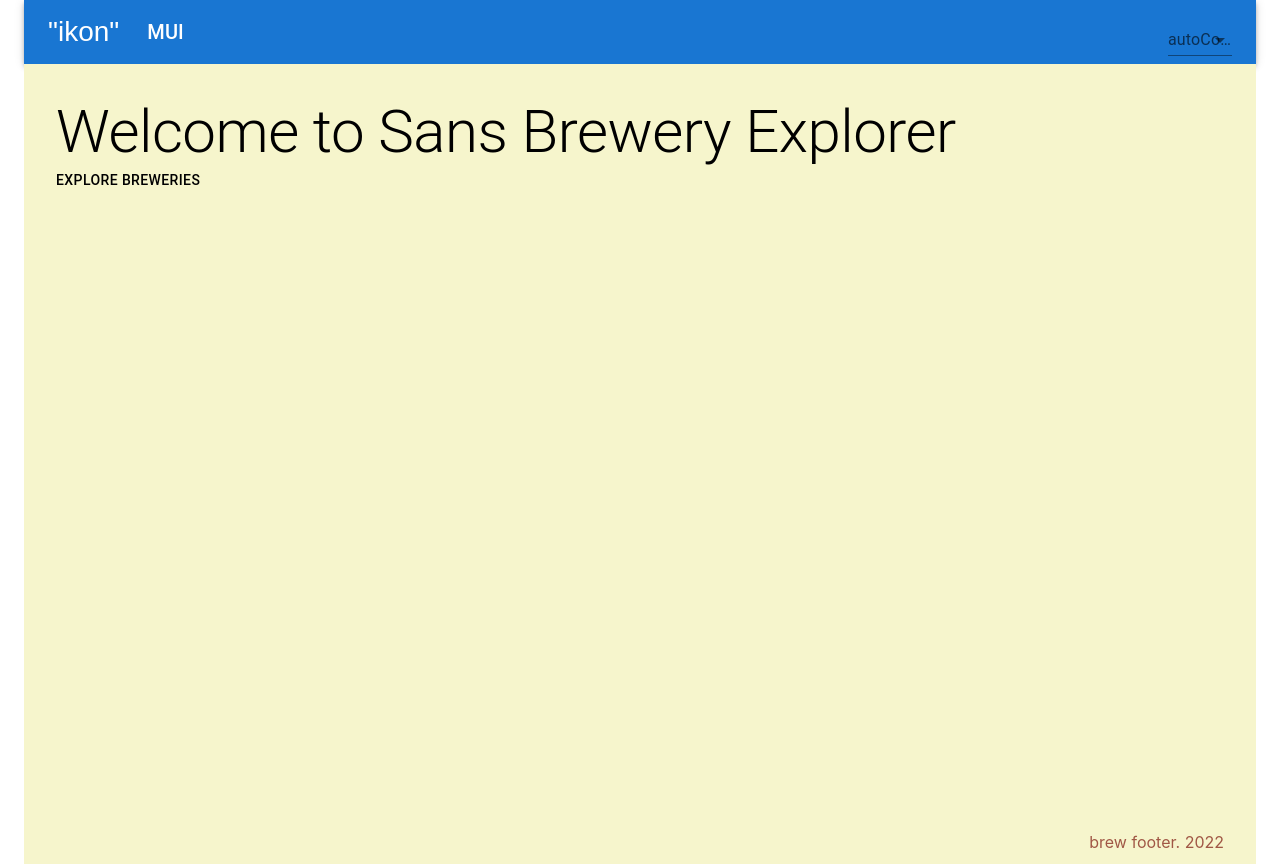
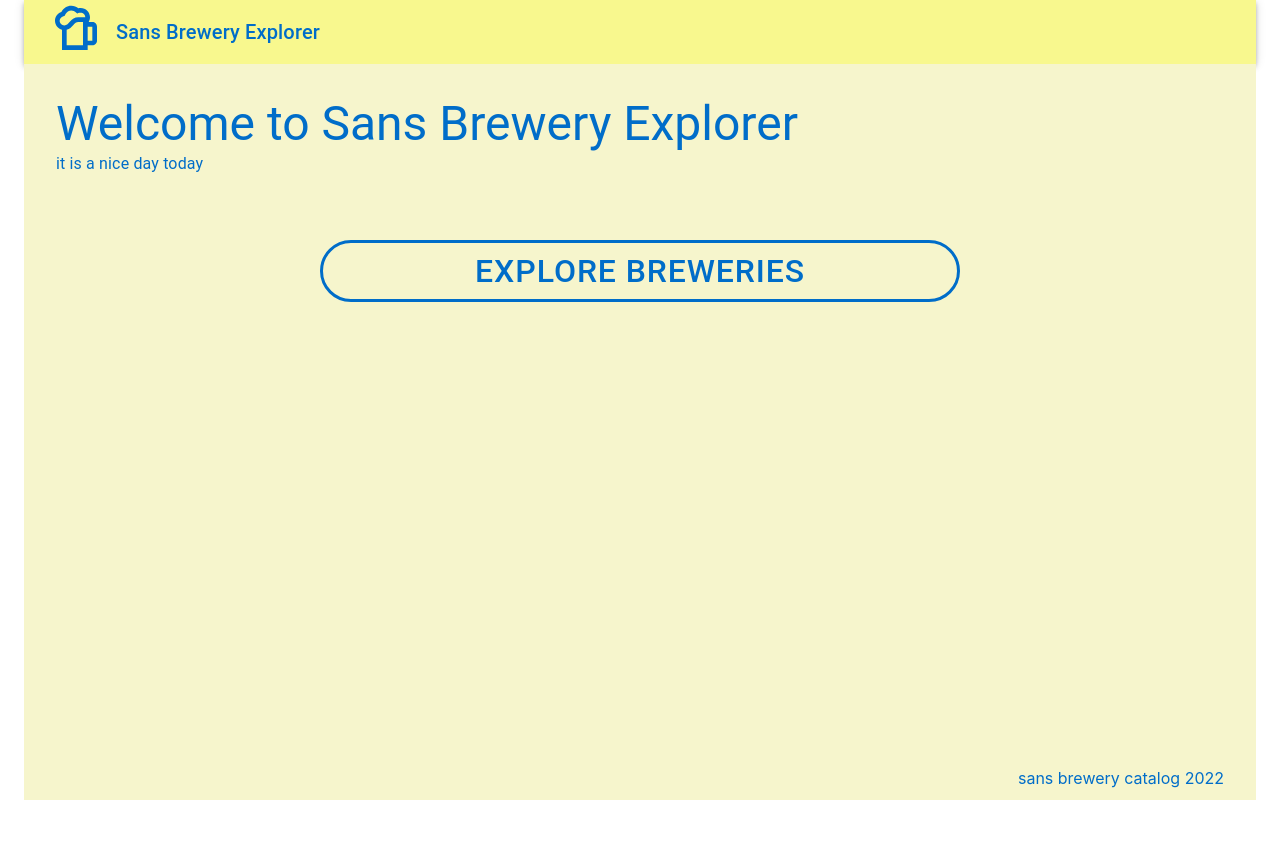
Before and after one commit to peterkollerlv/sans-brewery, a Next.js app: page / in a window 1280 px wide. After the commit the page ends 800 px from the top, so only its background shows below. Built offline with nearby package versions, Linux system fonts and the light colour scheme.

Commit message:
feat(*): extended auto complete functionality and modified styling

```diff
--- /dev/null
+++ b/common/BreweryOptionType.ts
@@ -0,0 +1,5 @@
+export interface BreweryOptionType {
+  breweryId: string;
+  breweryName: string;
+  breweryType: string;
+}
--- a/common/Layout.tsx
+++ b/common/Layout.tsx
@@ -1,49 +1,60 @@
 import React from "react";
 import Head from "next/head";
+import { useRouter } from "next/router";
 import {
   AppBar,
   Autocomplete,
   Box,
   Container,
   IconButton,
-  InputBase,
-  styled,
   TextField,
   Toolbar,
   Typography,
 } from "@mui/material";
+import SportsBarOutlinedIcon from "@mui/icons-material/SportsBarOutlined";
 import styles from "../styles/Layout.module.css";
-import { Search } from "@mui/icons-material";
-
-interface BreweryOptionType {
-  breweryName: string;
-  breweryType: string;
-}
+import { BreweryOptionType } from "./BreweryOptionType";
 
 export const Layout = ({ ...props }) => {
-  const defaultProps = {
-    options: [{breweryName: "Borsodi", breweryType: "micro"}],
-    getOptionLabel: (option: BreweryOptionType) => option.breweryName,
+  const router = useRouter();
+
+  const [breweryAutoCompleteData, setBreweryAutoCompleteData] = React.useState<
+    BreweryOptionType[]
+  >([]);
+
+  React.useEffect(() => {
+    const setBreweryData = () => {
+      setBreweryAutoCompleteData(props.breweryAutoCompleteData ?? []);
     };
+
+    setBreweryData();
+  }, []);
+
   return (
     <Container className={styles.container}>
       <Head>
         <title>Sans Brewery Sans Brewery Explorer</title>
         <meta name="description" content="powered by electricity" />
         <link rel="icon" href="/favicon.ico" />
-        <span>{props.messageOfTheDay}</span>
       </Head>
-      <Box sx={{ flexGrow: 1 }}>
-        <AppBar position="static">
+      <AppBar
+        position="static"
+        sx={{
+          color: "var(--primary-color)",
+          backgroundColor: "var(--primary-background-color)",
+          height: "4em",
+        }}
+      >
         <Toolbar>
           <IconButton
             size="large"
             edge="start"
             color="inherit"
             aria-label="open drawer"
-              sx={{ mr: 2 }}
           >
-              "ikon"
+            <a href="/">
+              <SportsBarOutlinedIcon sx={{ fontSize: "2em" }} />
+            </a>
           </IconButton>
           <Typography
             variant="h6"
@@ -51,28 +62,45 @@ export const Layout = ({ ...props }) => {
             component="div"
             sx={{ flexGrow: 1, display: { xs: "none", sm: "block" } }}
           >
-              MUI
+            Sans Brewery Explorer
           </Typography>
+
+          {breweryAutoCompleteData.length > 0 ? (
             <Autocomplete
-              {...defaultProps}
               id="auto-complete"
+              sx={{
+                width: "30vw",
+                "& input": { color: "var(--primary-color)" },
+                "& select": { color: "var(--secondary-color)" },
+              }}
+              className={styles.autoComplete}
+              options={breweryAutoCompleteData}
+              getOptionLabel={(option: BreweryOptionType) => option.breweryName}
               autoComplete
               includeInputInList
+              onChange={(e, value) => {
+                if (value) {
+                  router.push(`/brewery/${value.breweryId}`);
+                }
+              }}
               renderInput={(params) => (
+                <div ref={params.InputProps.ref}>
                   <TextField
+                    type="text"
                     {...params}
-                  label="autoComplete"
+                    label="breweries"
                     variant="standard"
                   />
+                </div>
               )}
             />
+          ) : null}
         </Toolbar>
       </AppBar>
-      </Box>
 
       <main className={styles.main}>{props.children}</main>
 
-      <footer className={styles.footer}>brew footer. 2022</footer>
+      <footer className={styles.footer}>sans brewery catalog 2022</footer>
     </Container>
   );
 };
--- a/pages/_app.tsx
+++ b/pages/_app.tsx
@@ -2,11 +2,25 @@ import React from "react";
 import "../styles/globals.css";
 import type { AppProps } from "next/app";
 import { Layout } from "../common/Layout";
+import { Brewery } from "../schema/Brewery";
+import { BreweryOptionType } from "../common/BreweryOptionType";
 
 function MyApp({ Component, pageProps }: AppProps) {
+  const breweryAutoCompleteData: BreweryOptionType[] = [];
+
+  if (pageProps.breweries) {
+    pageProps.breweries.map((brewery: Brewery) => {
+      breweryAutoCompleteData.push({
+        breweryId: brewery.id,
+        breweryName: brewery.name,
+        breweryType: brewery.brewery_type,
+      });
+    });
+  }
+
   return (
     <React.StrictMode>
-      <Layout>
+      <Layout breweryAutoCompleteData={breweryAutoCompleteData}>
         <Component {...pageProps} />
       </Layout>
     </React.StrictMode>
--- a/pages/index.tsx
+++ b/pages/index.tsx
@@ -1,23 +1,31 @@
 import { Box, Typography } from "@mui/material";
-import type { NextPage, NextPageContext } from "next";
+import type { NextPage } from "next";
 import { HomePageProps } from "../interface/props/HomePageProps";
+import styles from "../styles/Home.module.css";
 
 const Home: NextPage<HomePageProps> = ({ ...props }) => {
   return (
     <Box>
-      <Typography variant="h2">
+      <Typography variant="h3" sx={{ color: "var(--primary-color)" }}>
         Welcome to Sans Brewery Explorer <br />
       </Typography>
-      <Typography variant="button">
-        <a href="/breweries">Explore Breweries</a>
+
+      <Typography variant="body1" sx={{ color: "var(--primary-color)" }}>
+        {props.messageOfTheDay} <br />
       </Typography>
+
+      <div className={styles.exploreAction}>
+        <Typography variant="button">
+          <a href="/breweries">Explore Breweries</a>
+        </Typography>
+      </div>
     </Box>
   );
 };
 
 export default Home;
 
-export async function getServerSideProps(context: NextPageContext) {
+export async function getServerSideProps() {
   const messageOfTheDay = "it is a nice day today";
   return {
     props: { messageOfTheDay: messageOfTheDay },
--- a/schema/Brewery.ts
+++ b/schema/Brewery.ts
@@ -1,5 +1,5 @@
 export type Brewery = {
-  id: number;
+  id: string;
   name: string;
   brewery_type: string;
   street?: string;
--- a/styles/BreweriesPage.module.css
+++ b/styles/BreweriesPage.module.css
@@ -5,7 +5,6 @@
 
 .pagination {
   padding: 1em;
-  margin-top: 1em;
   background-color: var(--primary-background-color);
   display: flex;
   flex-direction: column;
--- /dev/null
+++ b/styles/Home.module.css
@@ -0,0 +1,14 @@
+.exploreAction {
+  margin-top: 4em;
+  margin-right: auto;
+  margin-left: auto;
+  width: 50vw;
+  text-align: center;
+  color: var(--primary-color);
+  border: 3px solid var(--primary-color);
+  border-radius: 2em;
+}
+
+.exploreAction span {
+  font-size: 2em;
+}
--- a/styles/Layout.module.css
+++ b/styles/Layout.module.css
@@ -8,7 +8,7 @@
 .main {
   padding: 2em;
   background-color: var(--secondary-background-color);
-  min-height: calc(100vh - 2em);
+  min-height: calc(100vh - 6em);
 }
 
 .footer {
@@ -19,3 +19,7 @@
   padding: 0 2em;
   text-align: right;
 }
+
+.autoComplete {
+
+}
--- a/styles/globals.css
+++ b/styles/globals.css
@@ -1,5 +1,5 @@
 :root {
-  --primary-color: #a05745;
+  --primary-color: #006dc9;
   --primary-background-color: #f8f88e;
   --secondary-background-color: #f6f5cc;
 
```
Also changed, not shown: pages/breweries.tsx (+8 -6 lines). Lines whose indentation alone changed are shown as unchanged.
